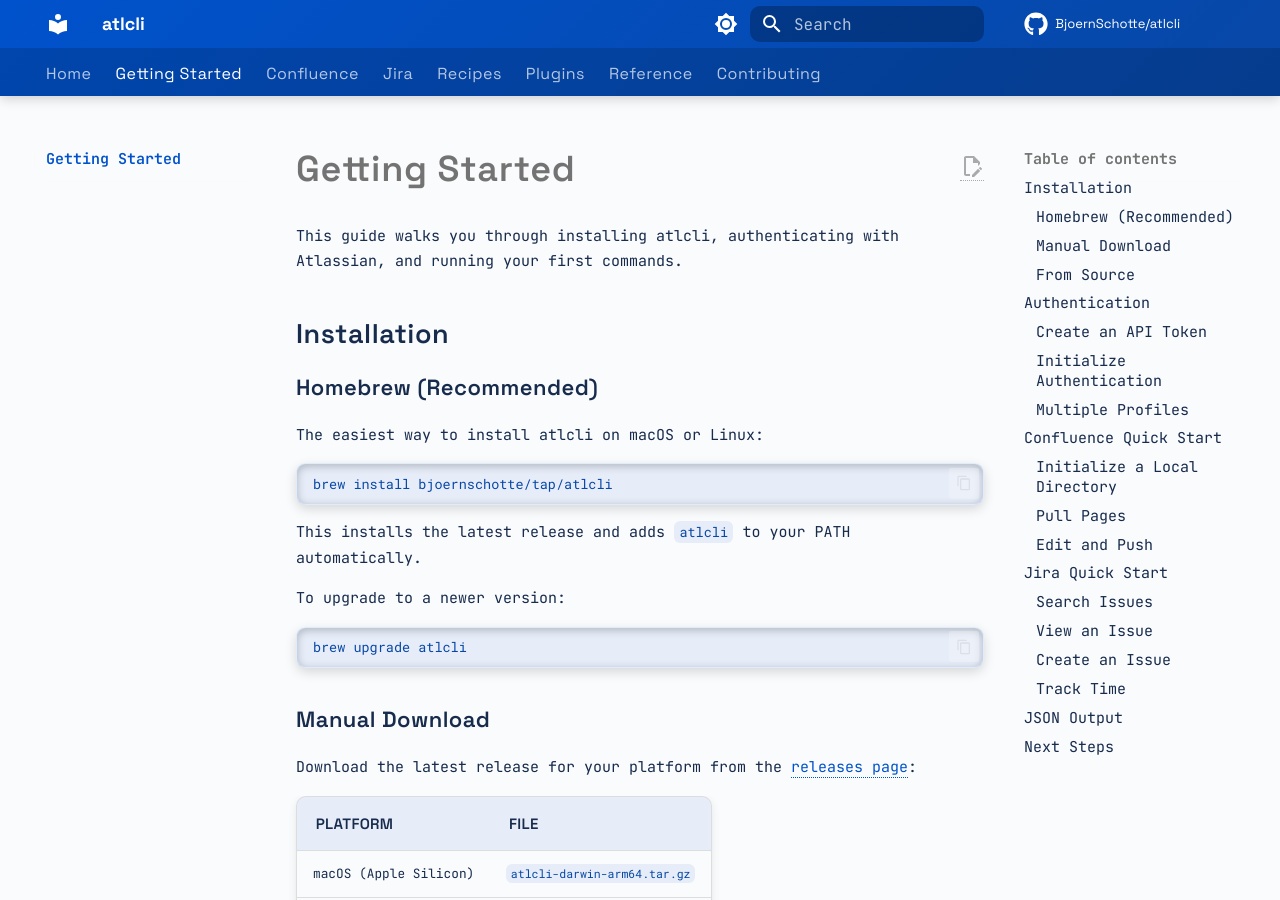
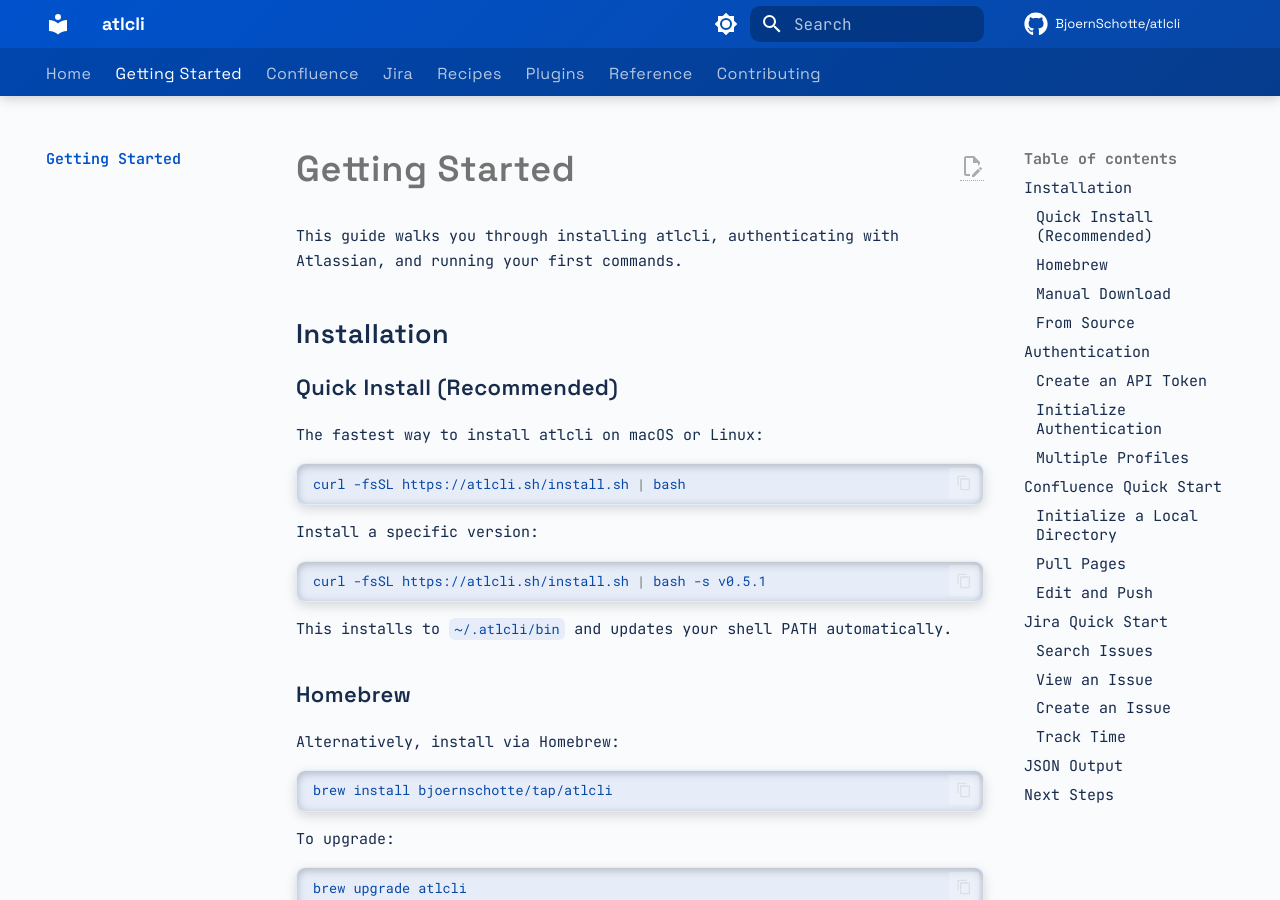
Before and after one commit to BjoernSchotte/atlcli, an MkDocs documentation site: the page built from docs/getting-started.md, in a window 1280 px wide and 900 px high. Built offline with MkDocs 1.6.1 and Material for MkDocs 9.7.7, drawn with Linux system fonts in a browser that asks for light colours; comment, search, counter and statistics services are not loaded.

Commit message:
feat: add install script for macOS/Linux
- Create install.sh with platform detection, download, and PATH setup
- Host at docs/install.sh for https://atlcli.sh/install.sh
- Update README and getting-started docs with curl install method

Usage:
  curl -fsSL https://atlcli.sh/install.sh | bash
  curl -fsSL https://atlcli.sh/install.sh | bash -s v0.5.1

Co-Authored-By: Claude Opus 4.5 <noreply@anthropic.com>

````diff
--- a/docs/getting-started.md
+++ b/docs/getting-started.md
@@ -4,17 +4,31 @@ This guide walks you through installing atlcli, authenticating with Atlassian, a
 
 ## Installation
 
-### Homebrew (Recommended)
+### Quick Install (Recommended)
 
-The easiest way to install atlcli on macOS or Linux:
+The fastest way to install atlcli on macOS or Linux:
+
+```bash
+curl -fsSL https://atlcli.sh/install.sh | bash
+```
+
+Install a specific version:
+
+```bash
+curl -fsSL https://atlcli.sh/install.sh | bash -s v0.5.1
+```
+
+This installs to `~/.atlcli/bin` and updates your shell PATH automatically.
+
+### Homebrew
+
+Alternatively, install via Homebrew:
 
 ```bash
 brew install bjoernschotte/tap/atlcli
 ```
 
-This installs the latest release and adds `atlcli` to your PATH automatically.
-
-To upgrade to a newer version:
+To upgrade:
 
 ```bash
 brew upgrade atlcli
````
Also changed, not shown: README.md (+7 -1 lines), 2 other files.
